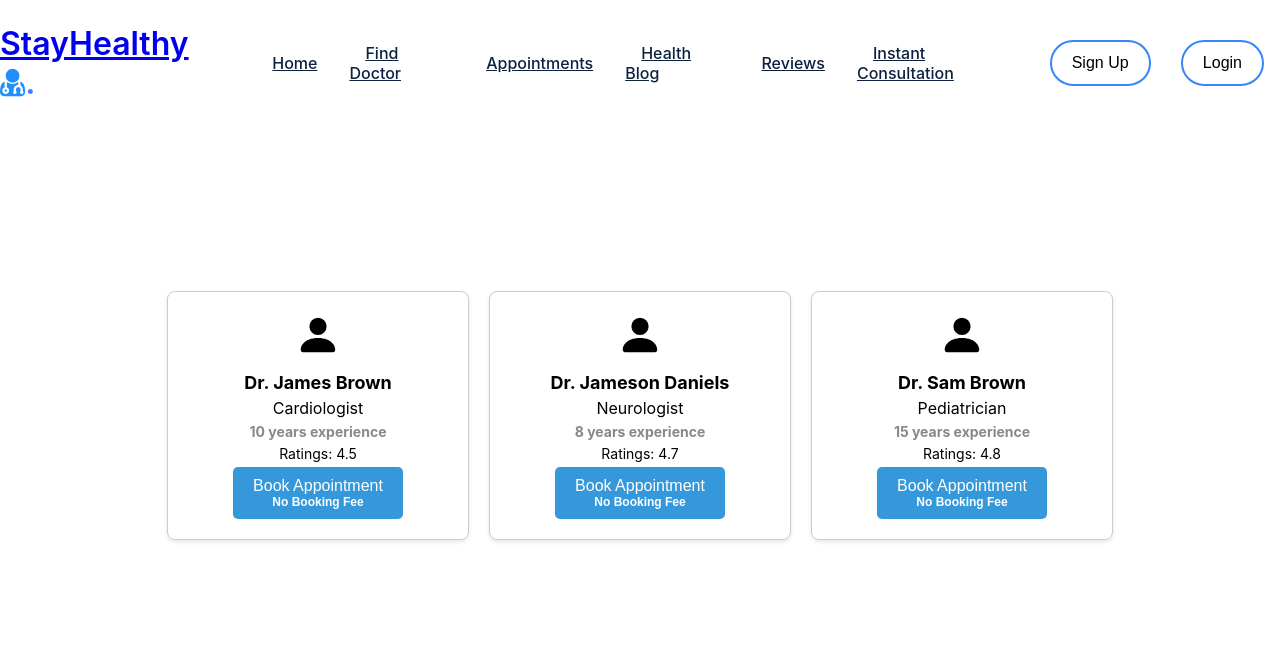
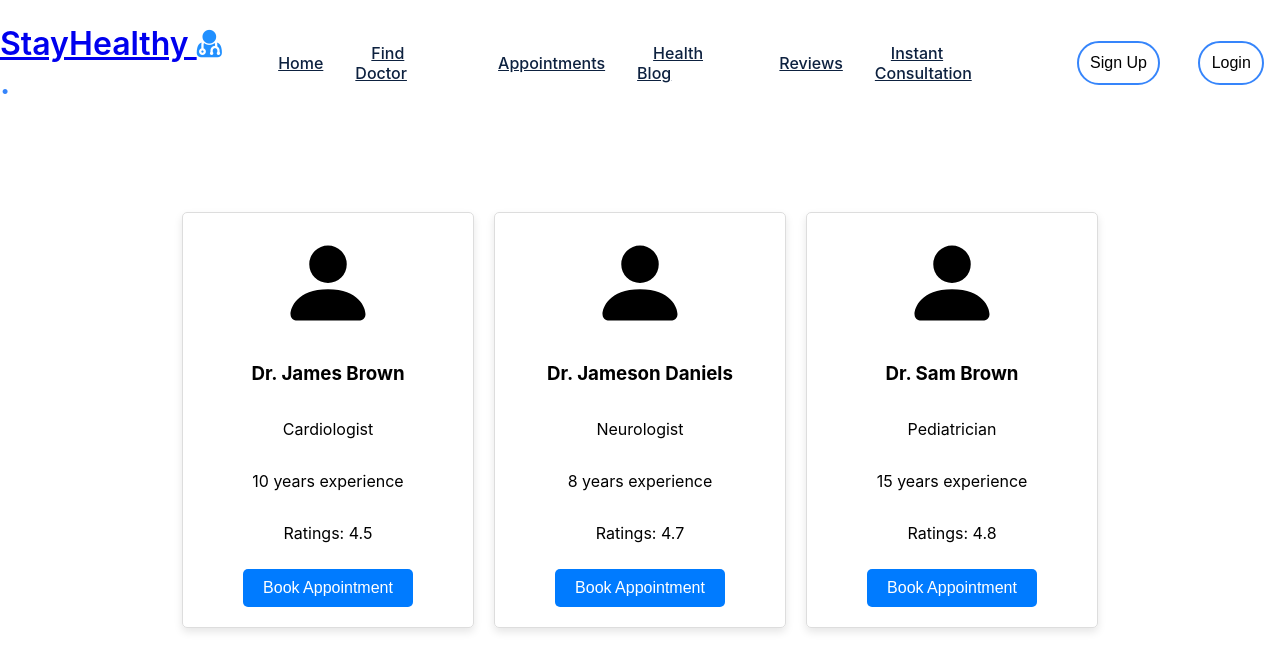
Before and after one commit to IvanIgn2023/med_app, a React (Create React App) app: page / in a window 1280 px wide. Shown: the top 670 px of the page. Built offline with nearby package versions, Linux system fonts and the light colour scheme.

Commit message:
added a[[tform

```diff
--- /dev/null
+++ b/src/Components/AppointmentForm/AppointmentForm.css
@@ -0,0 +1,34 @@
+.appointment-form {
+  display: flex;
+  flex-direction: column;
+  gap: 1rem;
+}
+
+.form-group {
+  display: flex;
+  flex-direction: column;
+}
+
+.form-group label {
+  margin-bottom: 0.5rem;
+}
+
+.form-group input {
+  padding: 0.5rem;
+  border: 1px solid #ccc;
+  border-radius: 4px;
+}
+
+button {
+  padding: 0.7rem;
+  border: none;
+  border-radius: 4px;
+  background-color: #007bff;
+  color: white;
+  font-size: 1rem;
+  cursor: pointer;
+}
+
+button:hover {
+  background-color: #0056b3;
+}
--- a/src/Components/AppointmentForm/AppointmentForm.js
+++ b/src/Components/AppointmentForm/AppointmentForm.js
@@ -0,0 +1,67 @@
+import React, { useState } from 'react';
+import './AppointmentForm.css';
+
+const AppointmentForm = ({ doctorName, doctorSpeciality, onSubmit }) => {
+  const [name, setName] = useState('');
+  const [phoneNumber, setPhoneNumber] = useState('');
+  const [date, setDate] = useState('');
+  const [time, setTime] = useState('');
+
+  const handleFormSubmit = (e) => {
+    e.preventDefault();
+    onSubmit({ name, phoneNumber, date, time });
+    setName('');
+    setPhoneNumber('');
+    setDate('');
+    setTime('');
+  };
+
+  return (
+    <form onSubmit={handleFormSubmit} className="appointment-form">
+      <h2>Book Appointment with Dr. {doctorName}</h2>
+      <div className="form-group">
+        <label htmlFor="name">Name:</label>
+        <input
+          type="text"
+          id="name"
+          value={name}
+          onChange={(e) => setName(e.target.value)}
+          required
+        />
+      </div>
+      <div className="form-group">
+        <label htmlFor="phoneNumber">Phone Number:</label>
+        <input
+          type="tel"
+          id="phoneNumber"
+          value={phoneNumber}
+          onChange={(e) => setPhoneNumber(e.target.value)}
+          required
+        />
+      </div>
+      <div className="form-group">
+        <label htmlFor="date">Appointment Date:</label>
+        <input
+          type="date"
+          id="date"
+          value={date}
+          onChange={(e) => setDate(e.target.value)}
+          required
+        />
+      </div>
+      <div className="form-group">
+        <label htmlFor="time">Appointment Time:</label>
+        <input
+          type="time"
+          id="time"
+          value={time}
+          onChange={(e) => setTime(e.target.value)}
+          required
+        />
+      </div>
+      <button type="submit">Book Appointment</button>
+    </form>
+  );
+};
+
+export default AppointmentForm;
--- a/src/Components/DoctorCard/DoctorCard.css
+++ b/src/Components/DoctorCard/DoctorCard.css
@@ -1,68 +1,35 @@
-.doctor-card-container {
-    width: 300px;
-    height: 100%;
-    border: 1px solid #ccc;
-    border-radius: 8px;
-    overflow: hidden;
-    display: inline-block;
+.doctor-card {
+    display: flex;
+    flex-direction: column;
+    align-items: center;
+    justify-content: space-between;
+    border: 1px solid #ddd;
+    border-radius: 5px;
+    padding: 20px;
     margin: 10px;
-    box-shadow: 0 2px 4px rgba(0, 0, 0, 0.1);
-    margin-bottom: 20px;
+    width: 250px;
+    box-shadow: 0 4px 8px rgba(0, 0, 0, 0.1);
+    text-align: center;
   }
 
-  .doctor-card-details-container {
-    padding: 20px;
-  }
-
-  .doctor-card-profile-image-container {
-    text-align: center;
+  .profile-pic {
+    border-radius: 50%;
+    width: 100px;
+    height: 100px;
+    object-fit: cover;
     margin-bottom: 10px;
   }
 
-  .doctor-card-profile-image-container img {
-    width: 120px;
-    height: 120px;
-    border-radius: 50%;
-  }
-
-  .doctor-card-details {
-    text-align: center;
-  }
-
-  .doctor-card-detail-name {
-    font-size: 18px;
-    font-weight: bold;
-    margin-bottom: 5px;
-  }
-
-  .doctor-card-detail-speciality {
-    font-size: 16px;
-    margin-bottom: 5px;
-  }
-
-  .doctor-card-detail-experience {
-    font-size: 14px;
-    color: #888;
-    margin-bottom: 5px;
-    font-weight: bold;
-  }
-
-  .doctor-card-detail-ratings {
-    font-size: 14px;
-    margin-bottom: 5px;
-  }
-
-  .book-appointment-btn {
-    background-color: #3498db;
-    color: #fff;
+  .doctor-card button {
+    margin-top: 10px;
+    padding: 10px 20px;
+    background-color: #007bff;
+    color: white;
     border: none;
-    padding: 10px 20px;
-    font-size: 16px;
     border-radius: 5px;
     cursor: pointer;
   }
 
-  .book-appointment-btn div:nth-child(2) {
-    font-size: 12px;
-    font-weight: bold;
+  .doctor-card button:hover {
+    background-color: #0056b3;
   }
--- a/src/Components/DoctorCard/DoctorCard.js
+++ b/src/Components/DoctorCard/DoctorCard.js
@@ -1,30 +1,84 @@
-import React from 'react';
+import React, { useState } from 'react';
+import Popup from 'reactjs-popup';
+import 'reactjs-popup/dist/index.css';
+import AppointmentForm from '../AppointmentForm/AppointmentForm';
+import { v4 as uuidv4 } from 'uuid';
 import './DoctorCard.css';
 
 const DoctorCard = ({ name, speciality, experience, ratings, profilePic }) => {
+  const [showModal, setShowModal] = useState(false);
+  const [appointments, setAppointments] = useState([]);
+
+  const handleBooking = () => {
+    setShowModal(true);
+  };
+
+  const handleCancel = (appointmentId) => {
+    const updatedAppointments = appointments.filter((appointment) => appointment.id !== appointmentId);
+    setAppointments(updatedAppointments);
+  };
+
+  const handleFormSubmit = (appointmentData) => {
+    const newAppointment = {
+      id: uuidv4(),
+      ...appointmentData,
+    };
+    const updatedAppointments = [...appointments, newAppointment];
+    setAppointments(updatedAppointments);
+    setShowModal(false);
+  };
+
+  // Inline SVG for placeholder
+  const svgPlaceholder = `
+    <svg xmlns="http://www.w3.org/2000/svg" width="100" height="100" fill="currentColor" class="bi bi-person-fill" viewBox="0 0 16 16">
+      <path d="M3 14s-1 0-1-1 1-4 6-4 6 3 6 4-1 1-1 1H3zm5-6a3 3 0 1 0 0-6 3 3 0 0 0 0 6z"/>
+    </svg>
+  `;
+
   return (
-    <div className="doctor-card-container">
-      <div className="doctor-card-details-container">
-        <div className="doctor-card-profile-image-container">
-          {profilePic ? (
-            <img src={profilePic} alt={`${name}`} />
+    <div className="doctor-card">
+      {profilePic ? (
+        <img src={profilePic} alt={`${name}'s profile`} className="profile-pic" />
+      ) : (
+        <div
+          className="profile-pic"
+          dangerouslySetInnerHTML={{ __html: svgPlaceholder }}
+        />
+      )}
+      <h3>{name}</h3>
+      <p>{speciality}</p>
+      <p>{experience} years experience</p>
+      <p>Ratings: {ratings}</p>
+      <button onClick={handleBooking}>Book Appointment</button>
+
+      <Popup
+        open={showModal}
+        onClose={() => setShowModal(false)}
+        modal
+      >
+        <div className="modal-content">
+          {appointments.length > 0 ? (
+            <>
+              <h3>Appointment Booked!</h3>
+              {appointments.map((appointment) => (
+                <div className="appointment-info" key={appointment.id}>
+                  <p>Name: {appointment.name}</p>
+                  <p>Phone Number: {appointment.phoneNumber}</p>
+                  <p>Date: {appointment.date}</p>
+                  <p>Time: {appointment.time}</p>
+                  <button onClick={() => handleCancel(appointment.id)}>Cancel Appointment</button>
+                </div>
+              ))}
+            </>
           ) : (
-            <svg xmlns="http://www.w3.org/2000/svg" width="46" height="46" fill="currentColor" className="bi bi-person-fill" viewBox="0 0 16 16">
-              <path d="M3 14s-1 0-1-1 1-4 6-4 6 3 6 4-1 1-1 1H3zm5-6a3 3 0 1 0 0-6 3 3 0 0 0 0 6z"/>
-            </svg>
+            <AppointmentForm
+              doctorName={name}
+              doctorSpeciality={speciality}
+              onSubmit={handleFormSubmit}
+            />
           )}
         </div>
-        <div className="doctor-card-details">
-          <div className="doctor-card-detail-name">{name}</div>
-          <div className="doctor-card-detail-speciality">{speciality}</div>
-          <div className="doctor-card-detail-experience">{experience} years experience</div>
-          <div className="doctor-card-detail-ratings">Ratings: {ratings}</div>
-          <button className="book-appointment-btn">
-            <div>Book Appointment</div>
-            <div>No Booking Fee</div>
-          </button>
-        </div>
-      </div>
+      </Popup>
     </div>
   );
 };
```
